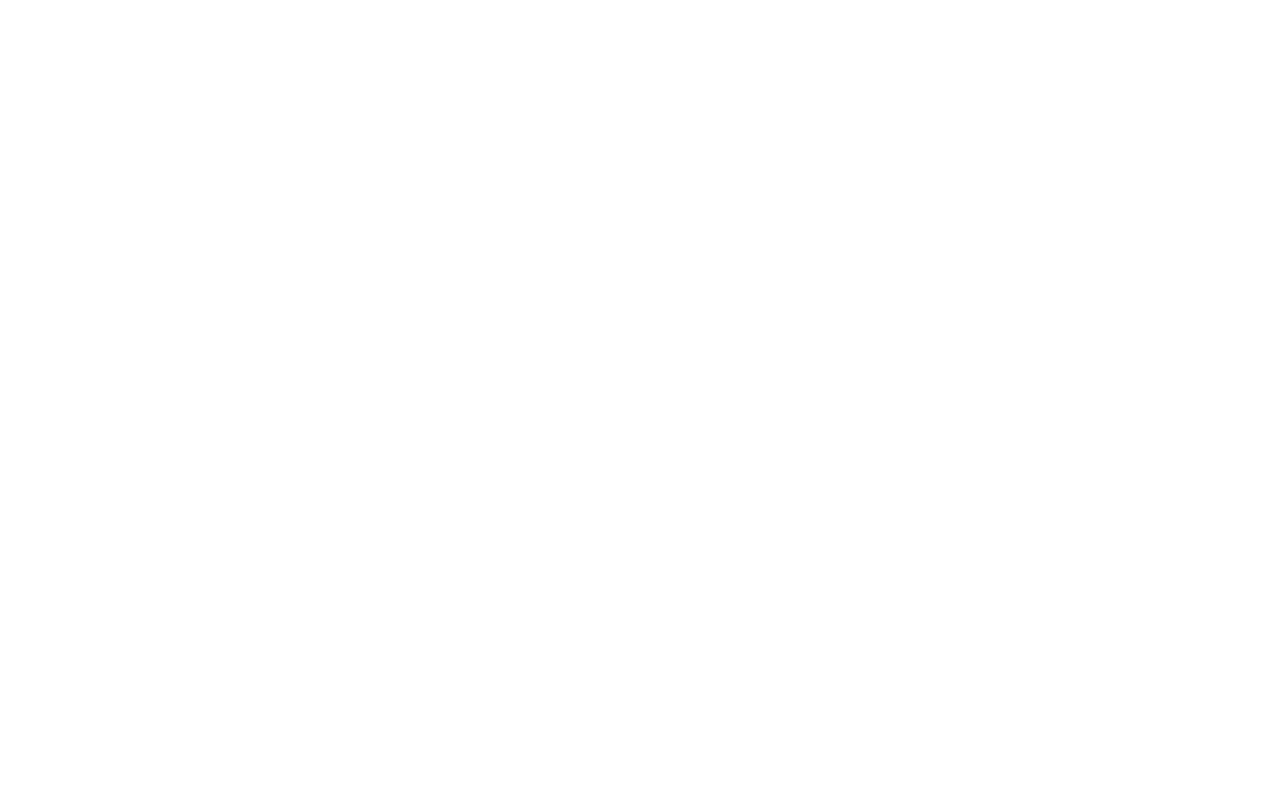
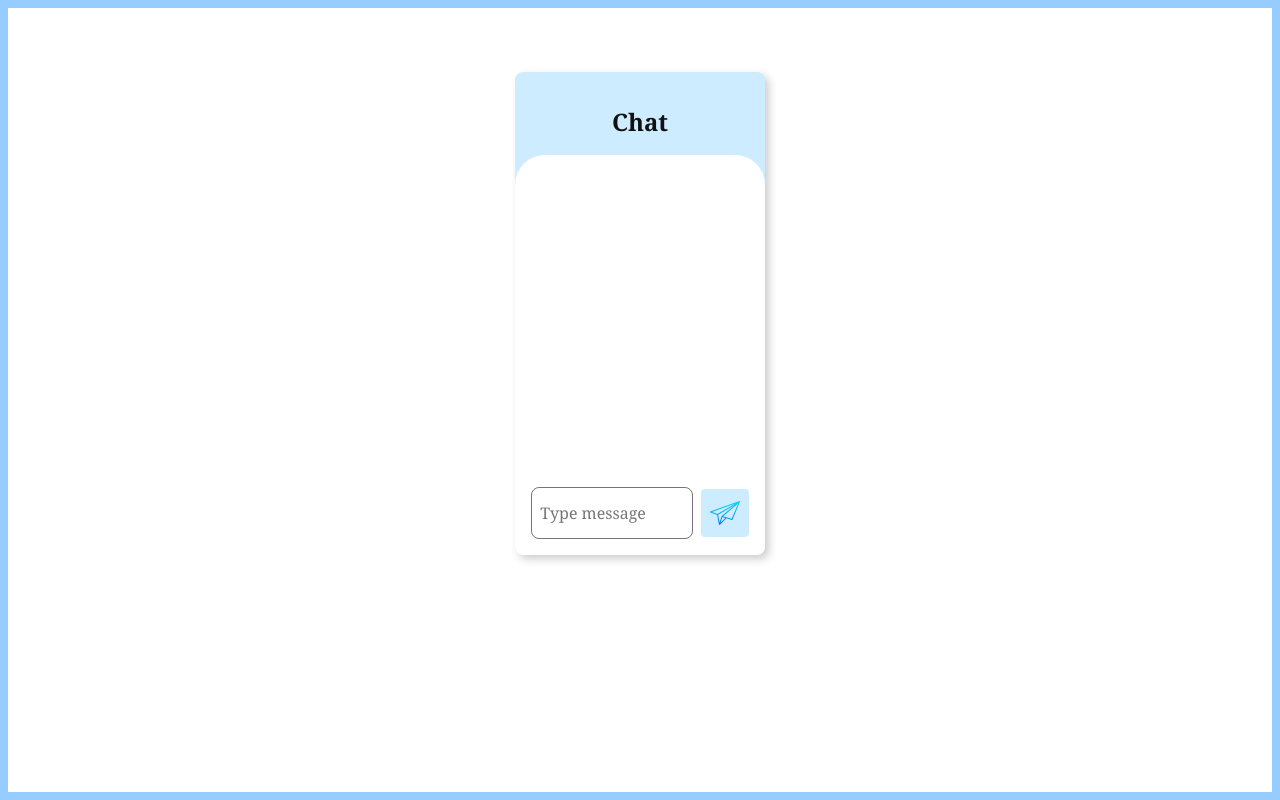
Before and after one commit to MoeRayo/end-to-end-chat-encryption, a Nuxt app: page /Chat in a window 1280 px wide. Before the commit this address had no page. Built offline with nearby package versions, Linux system fonts and the light colour scheme.

Commit message:
feat: creation of the chat interface

```diff
--- a/components/Signup.vue
+++ b/components/Signup.vue
@@ -52,6 +52,14 @@
       } else {
         alert("password length should be up to 8 characters")
       }
+    },
+    signIn: async function (email: string, password: string) {
+      try{
+        await account.createEmailSession(email, password)
+        alert("user sign in")
+      } catch (e){
+          console.log(e)
+      }
     }
   }
 
--- /dev/null
+++ b/pages/Chat.vue
@@ -0,0 +1,24 @@
+<template>
+  <div class="ba b--light-blue bw3 vh-100 pv5 ph2 athelas">
+    <form @submit.prevent="" class="bg-lightest-blue br3 mw6 w-40-m w-70 w-20-l center pt3 shadow-5 ">
+      <h2 class="near-black tc f3">Chat</h2>
+      <div class="bg-white mt3 br-top pa3 vh-50 relative">
+
+        <div class="flex justify-between items-center absolute bottom-1 right-1 left-1">
+          <input type="text" class="db w-90 mr2 pv3 ph2 br3 ba" placeholder="Type message">
+          <img src="../static/send.png" class="db ma w2 h2 bg-lightest-blue pa2 br2 pointer"  alt="send message image">
+        </div>
+      </div>
+
+      </form>
+  </div>
+</template>
+
+<style>
+  .br-top {
+    border-top-left-radius: 30px;
+    border-top-right-radius: 30px;
+    border-bottom-left-radius: .5rem;
+    border-bottom-right-radius: .5rem;
+  }
+</style>
--- a/pages/Signin.vue
+++ b/pages/Signin.vue
@@ -9,7 +9,7 @@
       <label for="password" class="db mb1 black-70">Password</label>
       <input name="password" id="password" type="password" class="db mb3 w-100 br3 pa2 ba bw2" placeholder="••••••••">
 
-      <button class="center db ph4 pv2 bg-navy ba br3 white pointer">Sign up</button>
+      <button class="center db ph4 pv2 bg-navy ba br3 white pointer">Sign in</button>
 
     </form>
 
```
Also changed, not shown: static/send.png (added).
